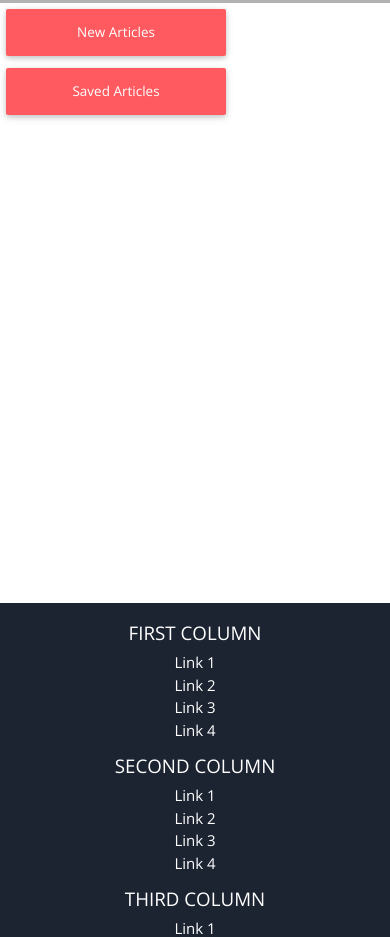
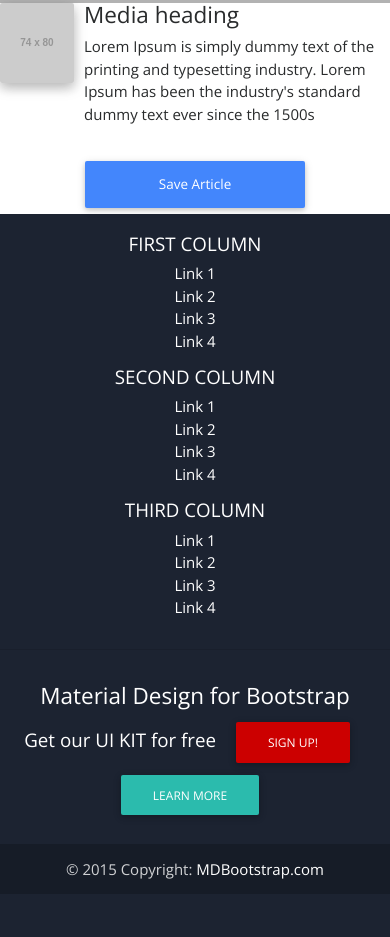
Before and after one commit to NBDelpino1/reviewpost2, a PHP site: page / in a window 390 px wide. Shown: the part 841-1778 px from the top of the page. After the commit the page ends 1720 px from the top, so only its background shows below. Run offline with PHP 8.4, Linux system fonts and the light colour scheme; grey boxes labelled with a size stand in for pictures from a placeholder-image service; some libraries are stand-ins or nearby versions; grey boxes are pictures that could not be loaded.

Commit message:
will have to come back, added screenshot of progress

```diff
--- a/css/style.css
+++ b/css/style.css
@@ -53,17 +53,29 @@ footer.page-footer {
 }
 
 
-.btn-blue {
+.btn-main {
     text-transform: none;
     /*background-color: #4386fc;*/
-
-    background-color: #ff5a5f;
-
+    background-color: #ff5a5f !important;
     width:220px;
 }
 
-h1 {
-    font-size:20px !important;
+.btn-main:hover {
+    background-color:#ce494d !important;
+}
+
+.btn-main:focus {
+    background-color: #ff5a5f !important;
+}
+
+.btn-save-an-article {
+    text-transform: none;
+    background-color: #4386fc;
+    width:220px;
+}
+
+
+.logo-header {
     font-style: italic;
     font-weight:700;
     text-transform: uppercase;
@@ -72,6 +84,9 @@ h1 {
 
 
 
+
+
+
 .tester {
     height:600px;
 }
--- a/index.html
+++ b/index.html
@@ -89,13 +89,13 @@
                         <ul>
                             <li><img src="logo5.png"></li>
                             <li>
-                                <h1 class="h1-responsive">Reviewpost</h1></li>
+                                <h1 class="h1-responsive logo-header">Reviewpost</h1></li>
                             <li>
-                                <p>Pull News Articles Off the New York Times Website, Make Notes and Delete When Done</p>
+                                <p>Get The Latest News Articles Immediately. Save And Make Memos If You Choose.</p>
                             </li>
                             <li>
-                                <a href="#" class="btn btn-primary btn-lg btn-blue scrape-new" rel="nofollow">New Articles</a>
-                                <a href="/saved" class="btn btn-primary btn-lg btn-blue" rel="nofollow">Saved Articles</a>
+                                <a href="#" class="btn btn-lg btn-main scrape-new" rel="nofollow">New Articles</a>
+                                <a href="/saved" class="btn btn-lg btn-main" rel="nofollow">Saved Articles</a>
                             </li>
                         </ul>
                     </div>
@@ -122,13 +122,13 @@
                         <ul>
                             <li><img src="logo5.png"></li>
                             <li>
-                                <h1 class="h1-responsive">Reviewpost</h1></li>
+                                <h1 class="h1-responsive logo-header">Reviewpost</h1></li>
                             <li>
                                 <p>Pull News Articles Off the New York Times Website, Make Notes and Delete When Done</p>
                             </li>
                             <li>
-                                <a href="#" class="btn btn-primary btn-lg btn-blue scrape-new" rel="nofollow">New Articles</a>
-                                <a href="/saved" class="btn btn-primary btn-lg btn-blue" rel="nofollow">Saved Articles</a>
+                                <a href="#" class="btn btn-lg btn-main scrape-new" rel="nofollow">New Articles</a>
+                                <a href="/saved" class="btn btn-lg btn-main" rel="nofollow">Saved Articles</a>
                             </li>
                         </ul>
                     </div>
@@ -155,13 +155,13 @@
                         <ul>
                             <li><img src="logo5.png"></li>
                             <li>
-                                <h1 class="h1-responsive">Reviewpost</h1></li>
+                                <h1 class="h1-responsive logo-header">Reviewpost</h1></li>
                             <li>
                                 <p>Pull News Articles Off the New York Times Website, Make Notes and Delete When Done</p>
                             </li>
                             <li>
-                                <a href="#" class="btn btn-primary btn-lg btn-blue scrape-new" rel="nofollow">New Articles</a>
-                                <a href="/saved" class="btn btn-primary btn-lg btn-blue" rel="nofollow">Saved Articles</a>
+                                <a href="#" class="btn btn-lg btn-main scrape-new" rel="nofollow">New Articles</a>
+                                <a href="/saved" class="btn btn-lg btn-main" rel="nofollow">Saved Articles</a>
                             </li>
                         </ul>
                     </div>
@@ -189,14 +189,32 @@
 
 
 
+<div class="row">
+    <div class="col-12 col-md-4">
+        <div>
+            <ul class="media-list">
+                <li class="media">
+                    <div class="media-left">
+                        <a href="#">
+                            <img class="media-object" src="http://placehold.it/74x80" alt="...">
+                        </a>
+                    </div>
+                    <div class="media-body">
+                        <h4 class="media-heading">Media heading</h4>
+                        <p>Lorem Ipsum is simply dummy text of the printing and typesetting industry. Lorem Ipsum has been the industry's standard dummy text ever since the 1500s</p>
+                    </div>
+                </li>
+            </ul>
+           <div class="text-center">
+               <a href="#" class="btn btn-lg btn-save-an-article save text-center" rel="nofollow">Save Article</a>
+           </div>
+        </div>
+    </div>
+</div>
 
 
 
-<div class="tester">
 
-    <a href="#" class="btn btn-primary btn-lg btn-blue scrape-new" rel="nofollow">New Articles</a>
-    <a href="/saved" class="btn btn-primary btn-lg btn-blue" rel="nofollow">Saved Articles</a>
-</div>
 
 
 
```
Also changed, not shown: README.md.
